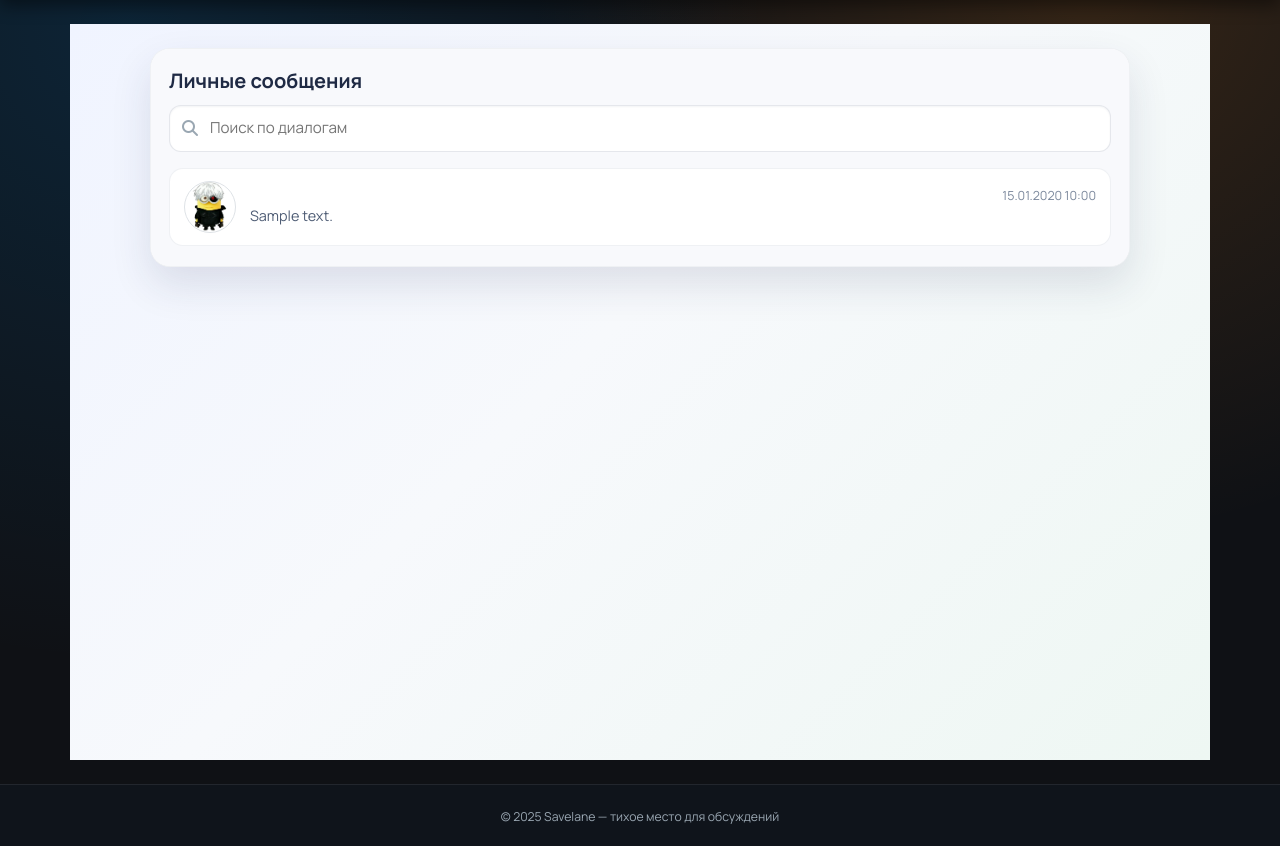
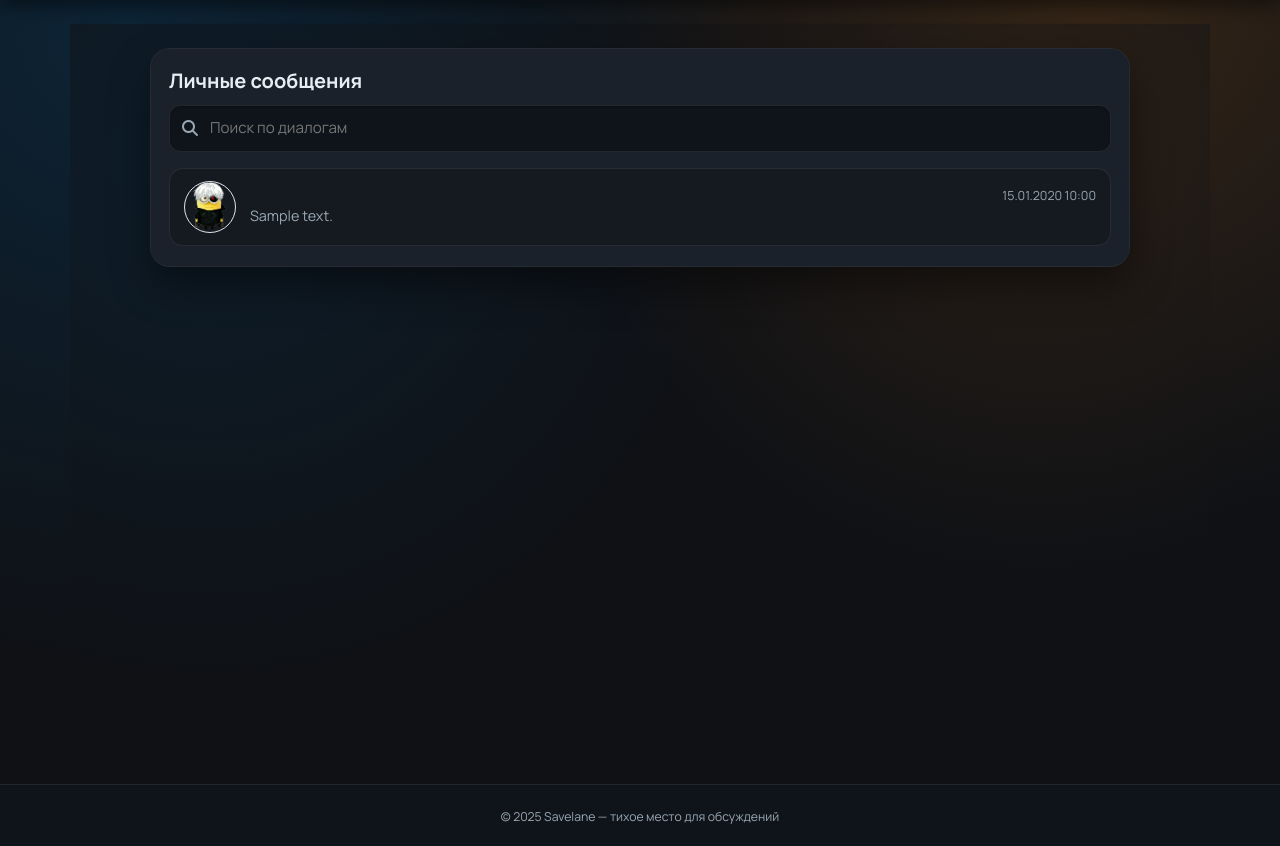
Before and after one commit to yafind/django-forum-savelane, a Django app: page /messages/ in a window 1280 px wide. Shown: the part 64-910 px from the top of the page. Run offline with Django 5.2, Linux system fonts and the light colour scheme; a user stored in the database is signed in; tables that the repository leaves empty hold one stand-in row (values such as "Sample post"); grey boxes marked "Sample" are stand-in pictures.

Commit message:
style: ошибки дизайна в лс и в темах

```diff
--- a/main/templates/main/messages_list.html
+++ b/main/templates/main/messages_list.html
@@ -6,11 +6,12 @@
 
 {% block content %}
 <style>
-  @import url('https://fonts.googleapis.com/css2?family=Manrope:wght@400;600;700&display=swap');
-
   .tg-page {
     font-family: "Manrope", "Segoe UI", sans-serif;
-    background: linear-gradient(135deg, #f0f4ff 0%, #f7f9fc 45%, #eef7f3 100%);
+    background:
+      radial-gradient(circle at 12% 18%, rgba(0, 122, 204, 0.12), transparent 45%),
+      radial-gradient(circle at 85% 12%, rgba(255, 143, 31, 0.12), transparent 40%),
+      var(--bg);
     min-height: calc(100vh - 64px);
     padding: 24px 0 48px;
   }
@@ -18,34 +19,34 @@
   .tg-shell {
     max-width: 980px;
     margin: 0 auto;
-    background: #ffffff;
+    background: var(--surface);
     border-radius: 20px;
-    box-shadow: 0 18px 40px rgba(35, 45, 80, 0.12);
+    box-shadow: 0 18px 40px rgba(0, 0, 0, 0.45);
     overflow: hidden;
-    border: 1px solid rgba(60, 80, 120, 0.08);
+    border: 1px solid var(--border);
   }
 
   .tg-sidebar {
     padding: 20px 18px;
-    background: #f8f9fc;
+    background: var(--surface-2);
   }
 
   .tg-title {
     font-size: 1.25rem;
     font-weight: 700;
     margin: 0 0 12px;
-    color: #1f2a44;
+    color: var(--text);
   }
 
   .tg-search {
     display: flex;
     align-items: center;
     gap: 10px;
-    background: #ffffff;
-    border: 1px solid rgba(40, 60, 100, 0.12);
+    background: var(--surface-3);
+    border: 1px solid var(--border);
     padding: 10px 12px;
     border-radius: 12px;
-    box-shadow: inset 0 1px 2px rgba(20, 30, 50, 0.05);
+    box-shadow: inset 0 1px 2px rgba(0, 0, 0, 0.3);
   }
 
   .tg-search input {
@@ -54,6 +55,7 @@
     width: 100%;
     font-size: 0.95rem;
     background: transparent;
+    color: var(--text);
   }
 
   .tg-list {
@@ -68,33 +70,33 @@
     gap: 14px;
     padding: 12px 14px;
     border-radius: 14px;
-    border: 1px solid rgba(60, 80, 120, 0.08);
-    background: #ffffff;
+    border: 1px solid var(--border);
+    background: var(--surface);
     transition: transform 0.15s ease, box-shadow 0.15s ease;
   }
 
   .tg-item:hover {
     transform: translateY(-1px);
-    box-shadow: 0 10px 18px rgba(40, 60, 100, 0.12);
+    box-shadow: 0 10px 18px rgba(0, 0, 0, 0.35);
   }
 
   .tg-item-name {
     font-weight: 700;
-    color: #1f2a44;
+    color: var(--text);
   }
 
   .tg-item-meta {
     font-size: 0.78rem;
-    color: #7a879b;
+    color: var(--muted);
   }
 
   .tg-item-text {
     font-size: 0.9rem;
-    color: #4f5d75;
+    color: var(--muted);
   }
 
   .tg-badge {
-    background: #2b6ef6;
+    background: var(--accent);
     color: #ffffff;
     font-size: 0.75rem;
     min-width: 22px;
@@ -109,7 +111,7 @@
   .tg-empty {
     padding: 32px;
     text-align: center;
-    color: #7a879b;
+    color: var(--muted);
   }
 
   @media (max-width: 768px) {
```
Also changed, not shown: main/templates/main/post_list.html (+3 -36 lines).
